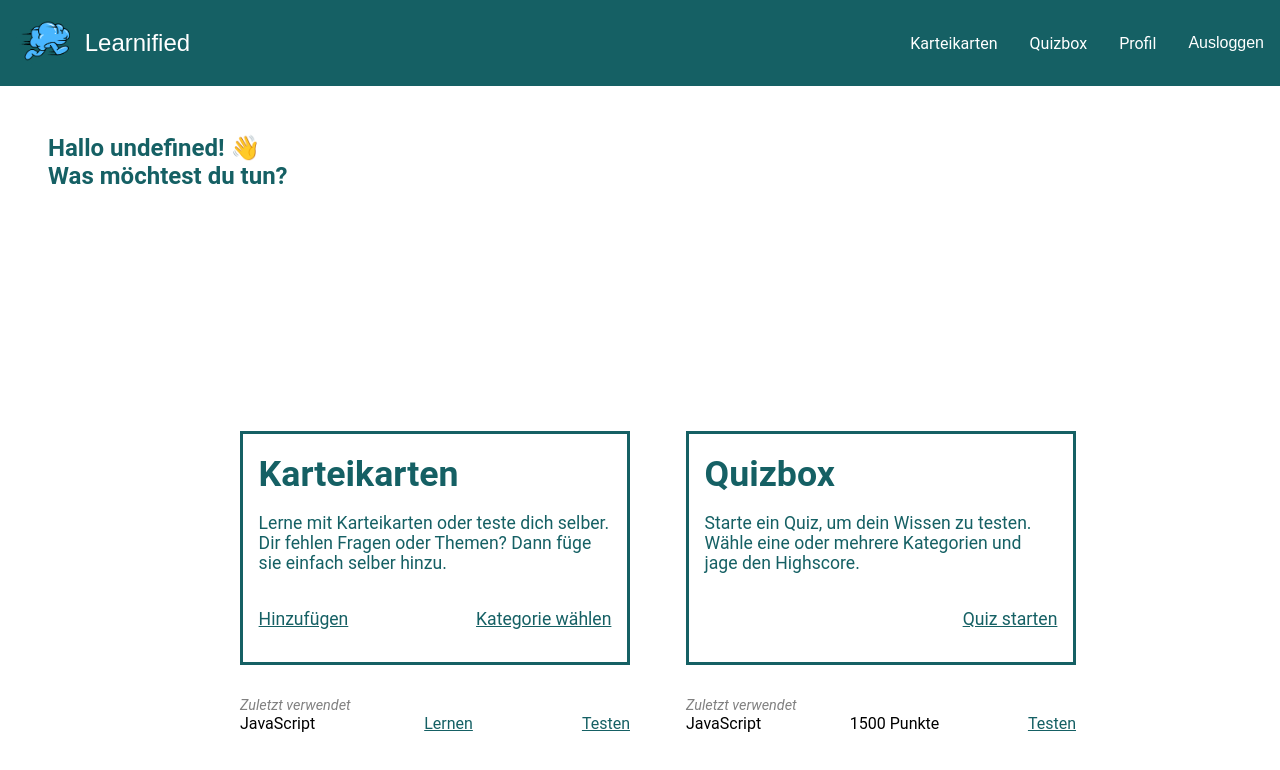
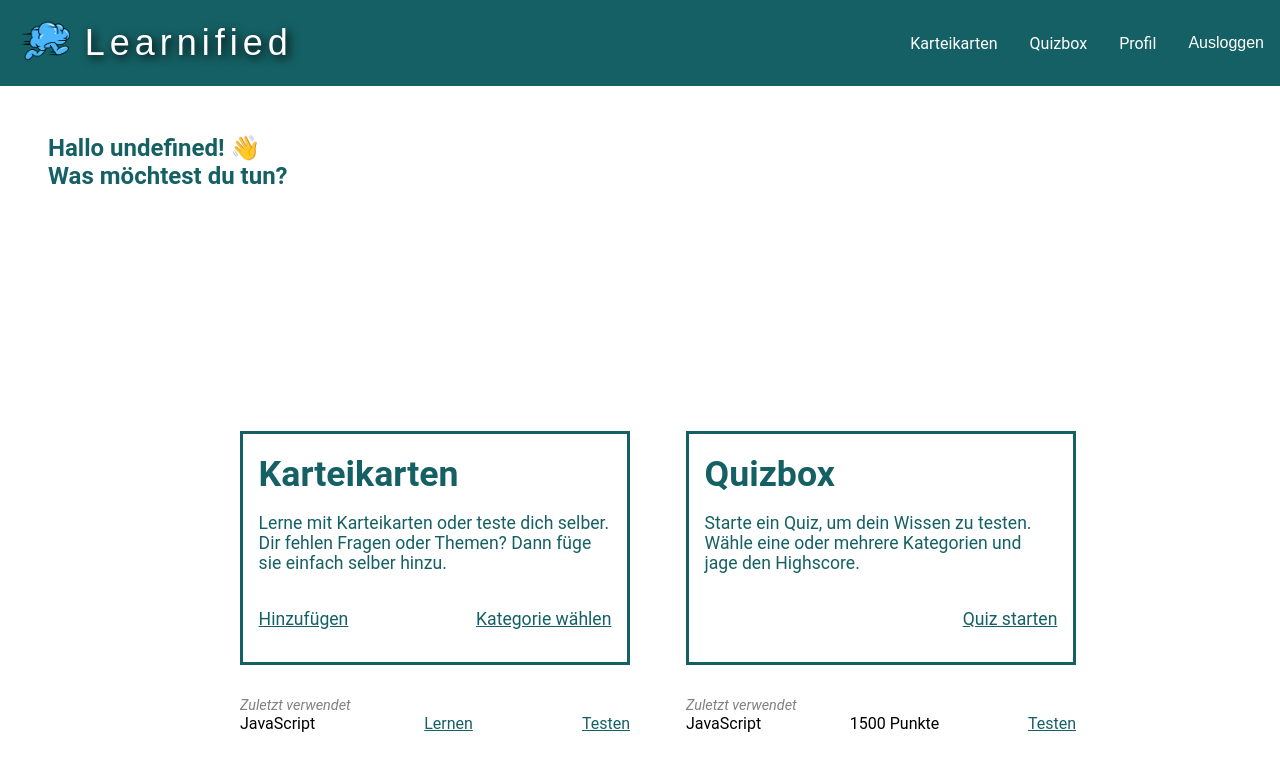
Before and after one commit to coding-bootcamps-eu/final-project-2024-08-learn-app, a Vue app: page / in a window 1280 px wide. Shown: the top 770 px of the page. Built offline with nearby package versions, Linux system fonts and the light colour scheme; a web font is replaced by a local one.

Commit message:
add titel fontsize and font design

```diff
--- a/src/components/MainHeader.vue
+++ b/src/components/MainHeader.vue
@@ -117,6 +117,9 @@ export default {
   color: #fff;
   text-decoration: none;
   font-family: 'crew69', sans-serif;
+  font-size: 180%;
+  letter-spacing: 5px;
+  text-shadow: 3px 3px 10px black;
 }
 
 /* DESKTOP-ANSICHT LOGO, TITEL UND NAVIGATION */
@@ -140,6 +143,9 @@ export default {
   color: #fff;
   text-decoration: none;
   font-family: 'crew69', sans-serif;
+  font-size: 225%;
+  letter-spacing: 5px;
+  text-shadow: 3px 3px 10px black;
 }
 
 /* LOGO FÜR DESKTOP */
```
